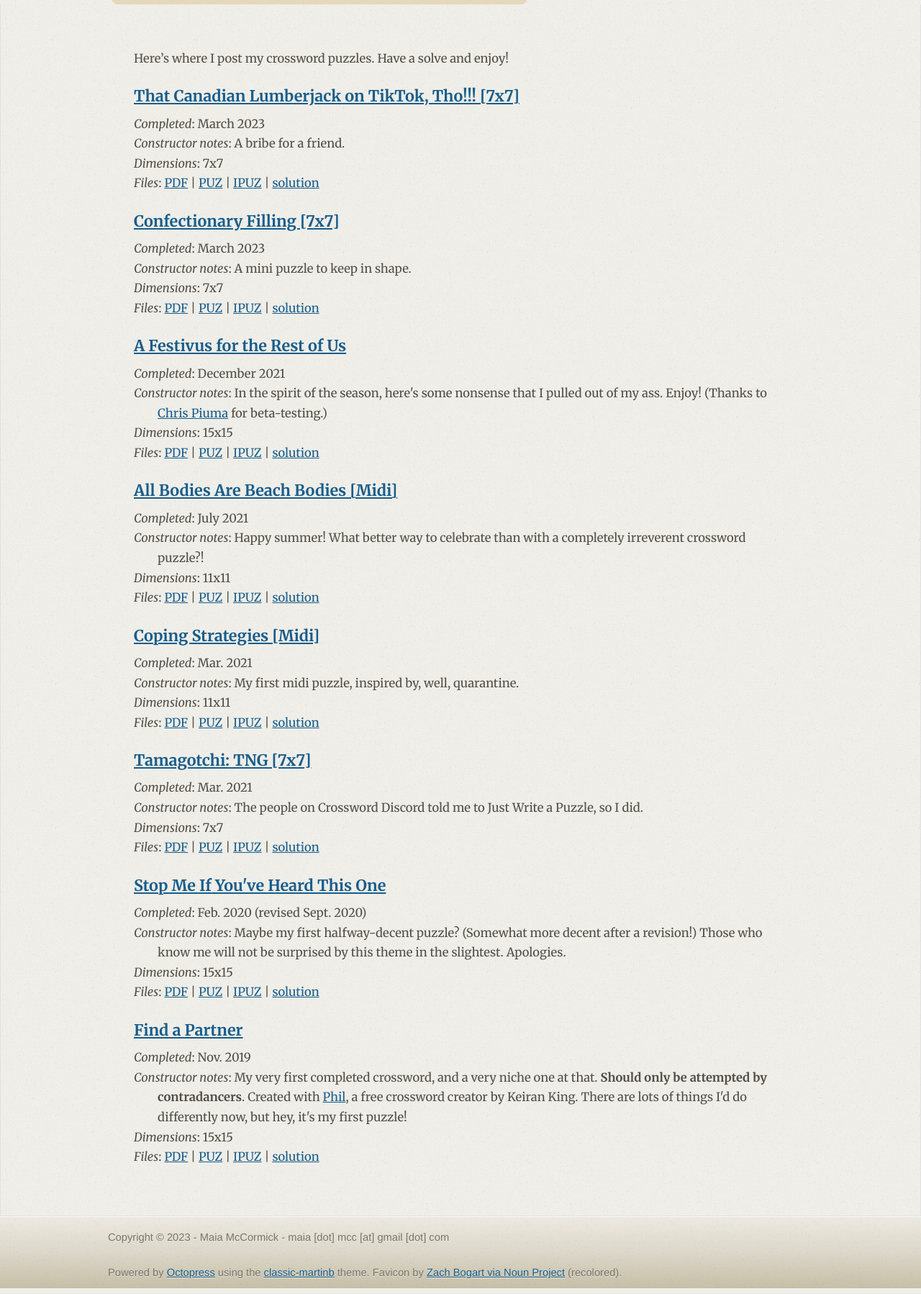
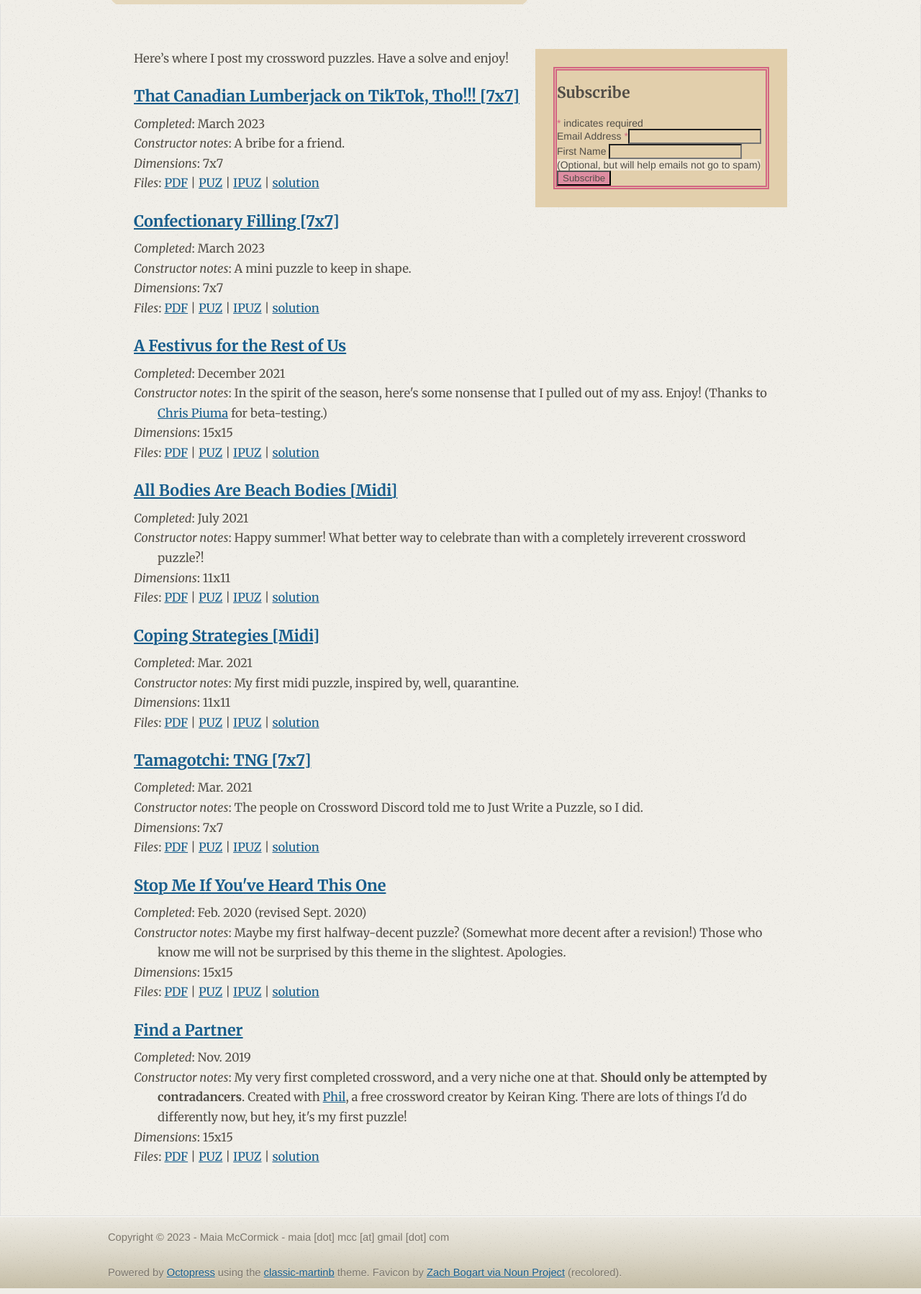
Before and after one commit to maiamcc/xwordsite, a Jekyll site: the page built from index.md, in a window 1280 px wide, cut to the strip 203-2001 px from the top of the page. Shown: the whole strip at 72% size. Built offline with Jekyll 4.4.1, drawn with Linux system fonts in a browser that asks for light colours; nearby versions of some CDN libraries; some web fonts are replaced; comment, search, counter and statistics services are not loaded.

Commit message:
mailchimp email subscription

```diff
--- /dev/null
+++ b/_includes/email_subscription.html
@@ -0,0 +1,5 @@
+<aside id="email-subscription">
+    <div id="email-subscription-content">
+        {% include mailchimp_subscribe.html %}
+    </div>
+</aside>
--- /dev/null
+++ b/_includes/mailchimp_subscribe.html
@@ -0,0 +1,30 @@
+<div id="mc_embed_shell">
+      <link href="//cdn-images.mailchimp.com/embedcode/classic-061523.css" rel="stylesheet" type="text/css">
+  <style type="text/css">
+        #mc_embed_signup{false;clear:left; font:14px Helvetica,Arial,sans-serif;}
+        /* Add your own Mailchimp form style overrides in your site stylesheet or in this style block.
+           We recommend moving this block and the preceding CSS link to the HEAD of your HTML file. */
+</style>
+<div id="mc_embed_signup">
+    <form action="https://maiamccormick.us17.list-manage.com/subscribe/post?u=1e08cb9e83f51c56e3019b363&amp;id=d518a14a8c&amp;f_id=00516de0f0" method="post" id="mc-embedded-subscribe-form" name="mc-embedded-subscribe-form" class="validate" target="_blank">
+        <div id="mc_embed_signup_scroll"><h2>Subscribe</h2>
+            <div class="indicates-required"><span class="asterisk">*</span> indicates required</div>
+            <div class="mc-field-group"><label for="mce-EMAIL">Email Address <span class="asterisk">*</span></label><input type="email" name="EMAIL" class="required email" id="mce-EMAIL" required="" value=""><span id="mce-EMAIL-HELPERTEXT" class="helper_text"></span></div><div class="mc-field-group"><label for="mce-FNAME">First Name </label><input type="text" name="FNAME" class=" text" id="mce-FNAME" value=""><span id="mce-FNAME-HELPERTEXT" class="helper_text">(Optional, but will help emails not go to spam)</span></div>
+        <div id="mce-responses" class="clear foot">
+            <div class="response" id="mce-error-response" style="display: none;"></div>
+            <div class="response" id="mce-success-response" style="display: none;"></div>
+        </div>
+    <div aria-hidden="true" style="position: absolute; left: -5000px;">
+        /* real people should not fill this in and expect good things - do not remove this or risk form bot signups */
+        <input type="text" name="b_1e08cb9e83f51c56e3019b363_d518a14a8c" tabindex="-1" value="">
+    </div>
+        <div class="optionalParent">
+            <div class="clear foot">
+                <input type="submit" name="subscribe" id="mc-embedded-subscribe" class="button" value="Subscribe">
+                <p style="margin: 0px auto;"></p>
+            </div>
+        </div>
+    </div>
+</form>
+</div>
+<script type="text/javascript" src="//s3.amazonaws.com/downloads.mailchimp.com/js/mc-validate.js"></script><script type="text/javascript">(function($) {window.fnames = new Array(); window.ftypes = new Array();fnames[0]='EMAIL';ftypes[0]='email';fnames[1]='FNAME';ftypes[1]='text';fnames[2]='LNAME';ftypes[2]='text';fnames[3]='ADDRESS';ftypes[3]='address';fnames[4]='PHONE';ftypes[4]='phone';fnames[5]='BIRTHDAY';ftypes[5]='birthday';}(jQuery));var $mcj = jQuery.noConflict(true);</script></div>
--- a/_sass/custom/_styles.scss
+++ b/_sass/custom/_styles.scss
@@ -1,11 +1,5 @@
 // This File is imported last, and will override other styles in the cascade
 // Add styles here to make changes without digging in too much
-
-$color-windmill: #315D46;
-
-.singlespaced p{
-  margin: 0;
-}
 
 .caption {
   text-align: center;
@@ -84,33 +78,6 @@ html {
        }
   }
 
-  .project {
-    margin-bottom: 1.5em;
-    .heading {
-      margin-bottom: 0;
-    }
-    @media only screen and (min-width: 480px) {
-      .heading{
-        display: inline-block;
-      }
-      h3 {
-        width: 50%;
-      }
-      h4 {
-        width: 50%;
-        text-align: right;
-      }
-    }
-    p {
-      margin-bottom: 0.2em;
-    }
-  }
-
-  .windmill {
-    color: $color-windmill !important;
-    font-weight: bold;
-  }
-
 
 // RSS and Search
 @mixin mask-subscription-nav($feed: 'rss.png'){
@@ -146,40 +113,58 @@ html {
   a[rel=subscribe-email]{ @include mask-subscription-nav('email.png'); }
 }
 
-form {
-    background-clip: padding-box;
-    margin: 0; padding: 0;
-    .search {
-      padding: .3em .5em 0;
-      margin: .2em 0 0 0;
-      font-size: .85em;
-      font-family: $sans;
-      line-height: 1.1em;
-      width: 95%;
-      border-radius: .5em;
-      background-clip: padding-box;
-      box-shadow: lighten($nav-bg, 2) 0 1px;
-      background-color: lighten($nav-bg, 15);
-      border: 1px solid $nav-border;
-      color: #888;
-      &:focus {
-        color: #444;
-        border-color: #80b1df;
-        box-shadow: #80b1df 0 0 4px, #80b1df 0 0 3px inset;
-        background-color: #fff;
-        outline: none;
+// ^ ^ ^ The above was ported from code.maiamccormick.com, unsure if it's still needed ^ ^ ^
+// Styles specific to crosswords.maiamccormick.com are below
+
+// email subscription inset
+#email-subscription {
+  width: 300px;
+  float: right;
+  padding: 25px;
+  position: relative;
+  z-index: 1;
+  background-color: $tertiary;
+  margin-left: auto;
+  margin-right: auto;
+  @media screen and (max-width: 750px) {
+    float: none;
+  }
+
+  #email-subscription-content {
+    border: 5px double $secondary;
+
+    #mc_embed_signup_scroll {
+      .asterisk {
+        color: $secondary;
+      }
+
+      .helper_text {
+        background-color: lighten($tertiary, 10);
+      }
+
+      #mce-EMAIL-HELPERTEXT {
+        display: none;
+      }
+
+      input:not(.button) {
+        background-color: $tertiary;
+
+      }
+
+      .button {
+        color: $quaternary;
+        background-color: lighten($secondary, 10);
+        &:hover {
+          background-color: $secondary;
+        }
+      }
+
+      div.mce_inline_error {
+        color: $secondary;
+      }
+      input.mce_inline_error {
+        border-color: $secondary !important;
       }
     }
   }
-
-.red {
-  background-color: #FF0000;
 }
-
-.green {
-  background-color: #00FF00;
-}
-
-.cyan {
-  background-color: #00FFFF;
-}
--- a/index.md
+++ b/index.md
@@ -4,6 +4,8 @@ title: "Crosswords By Maia"
 sidebar: false
 no_header: true
 ---
+{% include email_subscription.html %}
+
 <script src="/assets/javascripts/hide_puzzles.js"></script>
 Here's where I post my crossword puzzles. Have a solve and enjoy!
 
```
